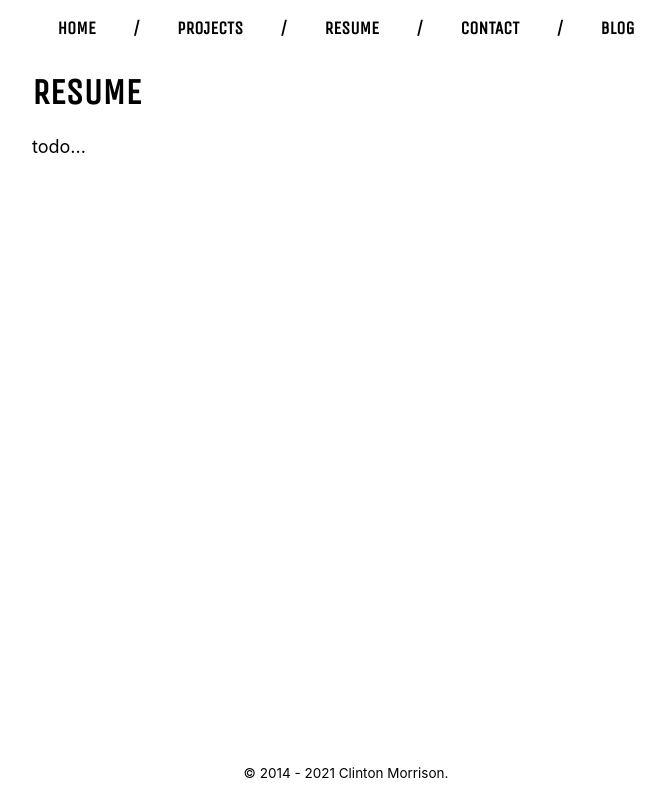
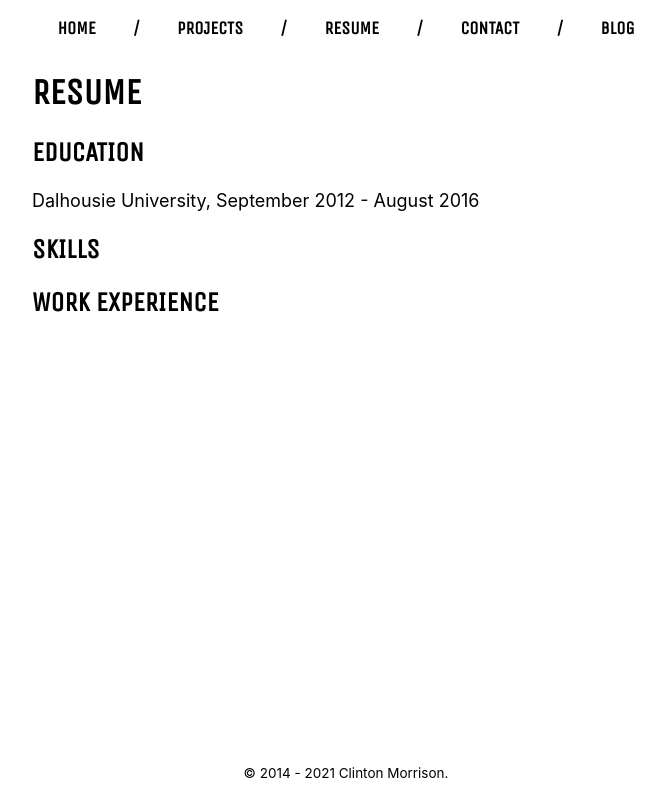
Before and after one commit to ClintonMorrison/personal-website, a Next.js app: page /resume in a window 1280 px wide. Shown: the whole page, without its empty margins (294-959 px from the left). Built offline with nearby package versions, Linux system fonts and the light colour scheme.

Commit message:
some work on resume

```diff
--- a/components/resume/index.js
+++ b/components/resume/index.js
@@ -1,3 +1,23 @@
-export default function Resume() {
-  return <div>todo...</div>
+export default function Resume({ resume }) {
+  const { education, skills, work } = resume
+  return (
+    <>
+      <section>
+        <h2>Education</h2>
+        {education.map((edu) => (
+          <div key={edu.institution}>
+            <div>
+              {edu.institution}, {edu.startDate} - {edu.endDate}
+            </div>
+          </div>
+        ))}
+      </section>
+      <section>
+        <h2>Skills</h2>
+      </section>
+      <section>
+        <h2>Work Experience</h2>
+      </section>
+    </>
+  )
 }
--- a/data/projects.json
+++ b/data/projects.json
@@ -66,7 +66,7 @@
     "sourceType": "github",
     "sourceUrl": "https://github.com/ClintonMorrison/personal-website/tree/master/pages/projects/calculate",
     "demoType": "link",
-    "demoUrl": "http://clintonmorrison.com/projects/calculate",
+    "demoUrl": "/projects/calculate",
     "shortDescription": "An online calculator that can quickly evaluate simply expressions.",
     "longDescription": "This is an online calculator that evaluates simple expressions as you type them. It supports addition, subtraction, multiplication, division, and exponentiation. The expression is converted into postfix form before it is evaluated.\n"
   },
@@ -78,7 +78,7 @@
     "sourceType": "github",
     "sourceUrl": "https://github.com/ClintonMorrison/space-defender",
     "demoType": "link",
-    "demoUrl": "http://clintonmorrison.com/projects/space_defender",
+    "demoUrl": "/projects/space_defender",
     "shortDescription": "A HTML5 space shooter game.",
     "longDescription": "This is a retro arcade style space shooter game with vector graphics. It was created with HTML5 and JavaScript. Fly through space destroying alien space ships! Survive as long as you can. Play against a friend in two player mode!\n"
   },
@@ -90,7 +90,7 @@
     "sourceType": "github",
     "sourceUrl": "https://github.com/ClintonMorrison/personal-website/tree/master/pages/projects/avoid_the_shapes/avoid-the-shapes",
     "demoType": "link",
-    "demoUrl": "http://clintonmorrison.com/projects/avoid_the_shapes",
+    "demoUrl": "/projects/avoid_the_shapes",
     "shortDescription": "An arcade style HTML5 game.",
     "longDescription": "This is a simple yet fun web game created with HTML5 and JavaScript. The player controls a yellow circle and must avoid touching the other shapes. The longer the player survives the higher his score.\n"
   },
--- a/pages/index.js
+++ b/pages/index.js
@@ -7,7 +7,7 @@ export default function Home() {
 
       <p>
         I&apos;m passionate about building great things. You can see some of my work{' '}
-        <a>on this site</a> or on{' '}
+        <a href="/">on this site</a> or on{' '}
         <a rel="noopener noreferrer" target="_blank" href="https://github.com/ClintonMorrison">
           GitHub
         </a>
--- a/pages/resume.js
+++ b/pages/resume.js
@@ -6,7 +6,7 @@ import data from 'data/resume.json'
 export default function ResumePage() {
   return (
     <Page title="Resume" description="...">
-      <Resume />
+      <Resume resume={data} />
     </Page>
   )
 }
```
